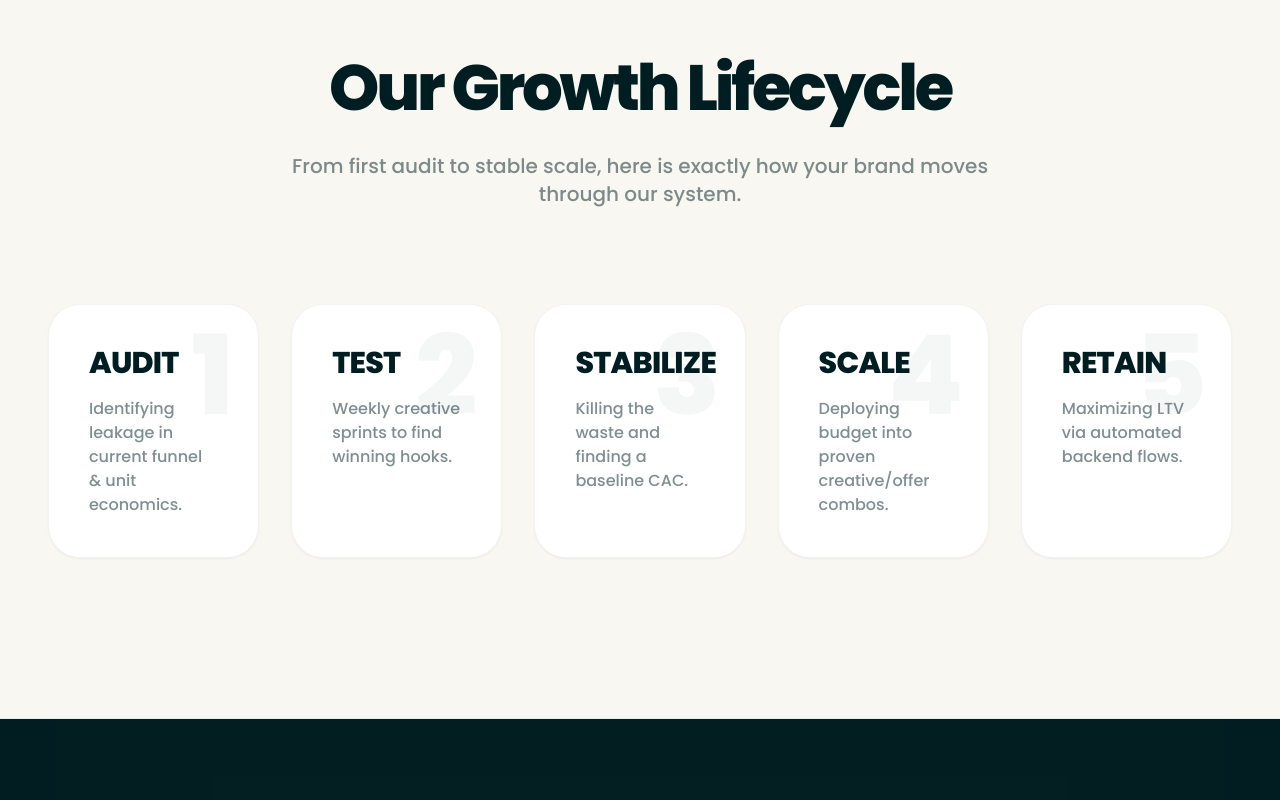
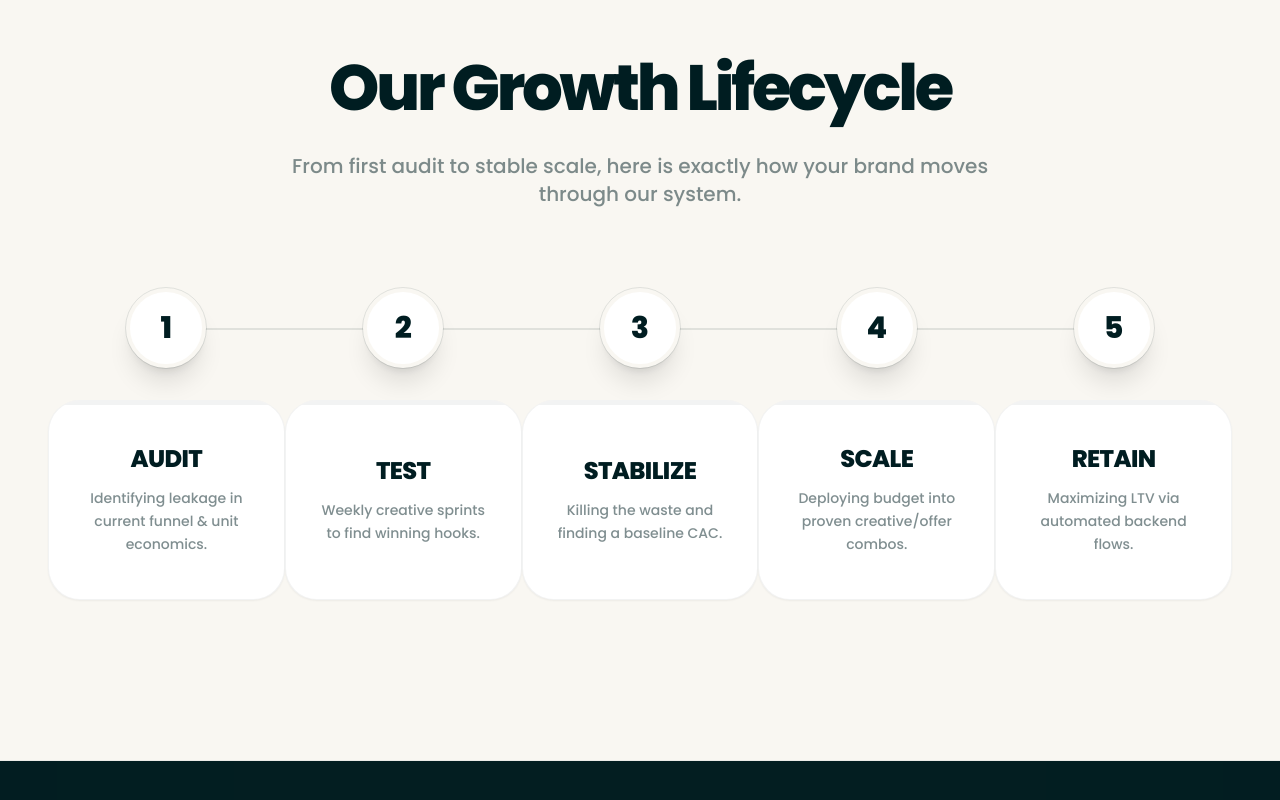
Before and after one commit to techinfigo/Techinfigo-Latest, a React (Vite) app: page / in a window 1280 px wide. Shown: the part 3622-4422 px from the top of the page. Built offline with nearby package versions, Linux system fonts and the light colour scheme.

Commit message:
feat: Enhance Growth Lifecycle section layout
Adjusted spacing and layout for the "Our Growth Lifecycle" section to improve visual hierarchy and readability. Increased bottom margin for the section title and adjusted grid gap for steps.

```diff
--- a/App.tsx
+++ b/App.tsx
@@ -63,7 +63,7 @@ const App: React.FC = () => {
           {/* INTEGRATED: Our Growth Lifecycle */}
           <section className="py-24 lg:py-40 px-6 lg:px-12 bg-[#f9f7f2] border-y border-brandDark/5 relative overflow-hidden">
             <div className="max-w-7xl mx-auto relative z-10">
-              <div className="text-center mb-16 lg:mb-24 space-y-6">
+              <div className="text-center mb-20 space-y-6">
                 <h2 className="text-4xl lg:text-[64px] font-black text-brandDark tracking-tighter leading-tight">
                   Our Growth Lifecycle
                 </h2>
@@ -71,18 +71,30 @@ const App: React.FC = () => {
                   From first audit to stable scale, here is exactly how your brand moves through our system.
                 </p>
               </div>
-              <div className="grid grid-cols-1 sm:grid-cols-2 lg:grid-cols-5 gap-6 lg:gap-8">
-                {lifecycleSteps.map((step, i) => (
-                  <div key={i} className="bg-white border border-brandDark/5 rounded-[2rem] p-8 lg:p-10 shadow-sm relative overflow-hidden group hover:shadow-4xl hover:-translate-y-1 transition-all duration-700">
-                    <span className="absolute top-4 right-6 text-[80px] lg:text-[110px] font-black text-brandDark/[0.04] leading-none select-none pointer-events-none group-hover:text-brandYellow/[0.1] transition-colors duration-700">
-                      {step.num}
-                    </span>
-                    <div className="relative z-10 space-y-4">
-                      <h3 className="text-2xl lg:text-3xl font-black text-brandDark tracking-tight uppercase">{step.title}</h3>
-                      <p className="text-brandDark/50 text-sm lg:text-base font-medium leading-relaxed">{step.desc}</p>
-                    </div>
-                  </div>
-                ))}
+
+              <div className="flex flex-col lg:flex-row gap-8 lg:gap-0 relative">
+                 {/* Connecting Line for Desktop */}
+                 <div className="hidden lg:block absolute top-[40px] left-[10%] right-[10%] h-0.5 bg-brandDark/10 z-0"></div>
+
+                 {lifecycleSteps.map((step, i) => (
+                   <div key={i} className="flex-1 relative z-10 group">
+                     <div className="flex flex-col items-center text-center">
+                       {/* Number Circle */}
+                       <div className="w-20 h-20 bg-white border-4 border-[#f9f7f2] outline outline-1 outline-brandDark/10 rounded-full flex items-center justify-center text-3xl font-black text-brandDark mb-8 shadow-xl group-hover:scale-110 group-hover:border-brandYellow transition-all duration-500 relative">
+                         {step.num}
+                         {/* Pulse effect */}
+                         <div className="absolute inset-0 rounded-full bg-brandYellow/20 animate-ping opacity-0 group-hover:opacity-100 transition-opacity duration-500"></div>
+                       </div>
+
+                       {/* Content Card */}
+                       <div className="bg-white p-8 rounded-[2rem] border border-brandDark/5 shadow-sm hover:shadow-2xl hover:-translate-y-2 transition-all duration-500 w-full max-w-xs mx-auto min-h-[200px] flex flex-col justify-center relative overflow-hidden">
+                         <div className="absolute top-0 left-0 w-full h-1 bg-brandDark/5 group-hover:bg-brandYellow transition-colors duration-500"></div>
+                         <h3 className="text-2xl font-black text-brandDark uppercase tracking-tight mb-3">{step.title}</h3>
+                         <p className="text-brandDark/50 text-sm font-medium leading-relaxed">{step.desc}</p>
+                       </div>
+                     </div>
+                   </div>
+                 ))}
               </div>
             </div>
           </section>
```
